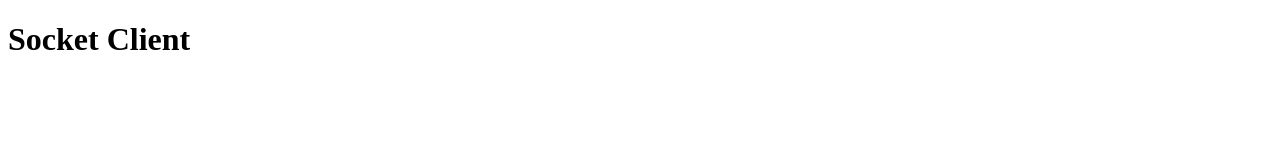
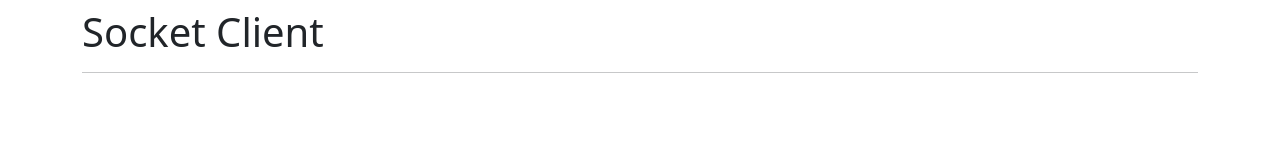
Before and after one commit to DanielEspanadero/websocket-server, a website: page public/index.html in a window 1280 px wide. Drawn offline with nearby package versions, Linux system fonts and the light colour scheme.

Commit message:
bootstrap added

```diff
--- a/public/index.html
+++ b/public/index.html
@@ -5,8 +5,11 @@
     <meta http-equiv="X-UA-Compatible" content="IE=edge">
     <meta name="viewport" content="width=device-width, initial-scale=1.0">
     <title>Socket Client</title>
+    <link href="https://cdn.jsdelivr.net/npm/bootstrap@5.1.3/dist/css/bootstrap.min.css" rel="stylesheet"
+        integrity="sha384-1BmE4kWBq78iYhFldvKuhfTAU6auU8tT94WrHftjDbrCEXSU1oBoqyl2QvZ6jIW3" crossorigin="anonymous">
 </head>
-<body>
-    <h1>Socket Client</h1>
+<body class="container">
+    <h1 class="mt-2">Socket Client</h1>
+    <hr>
 </body>
 </html>
```
